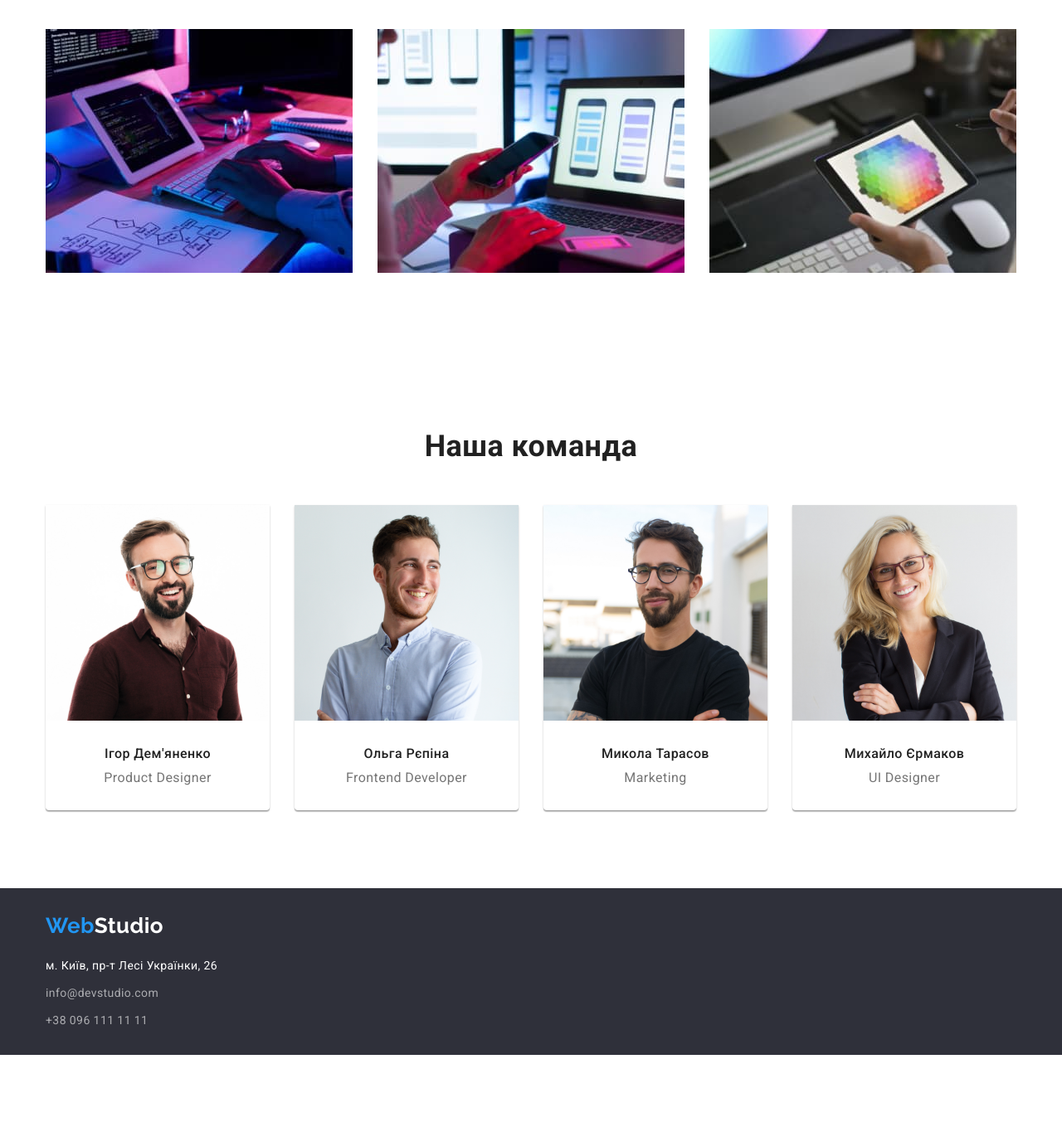
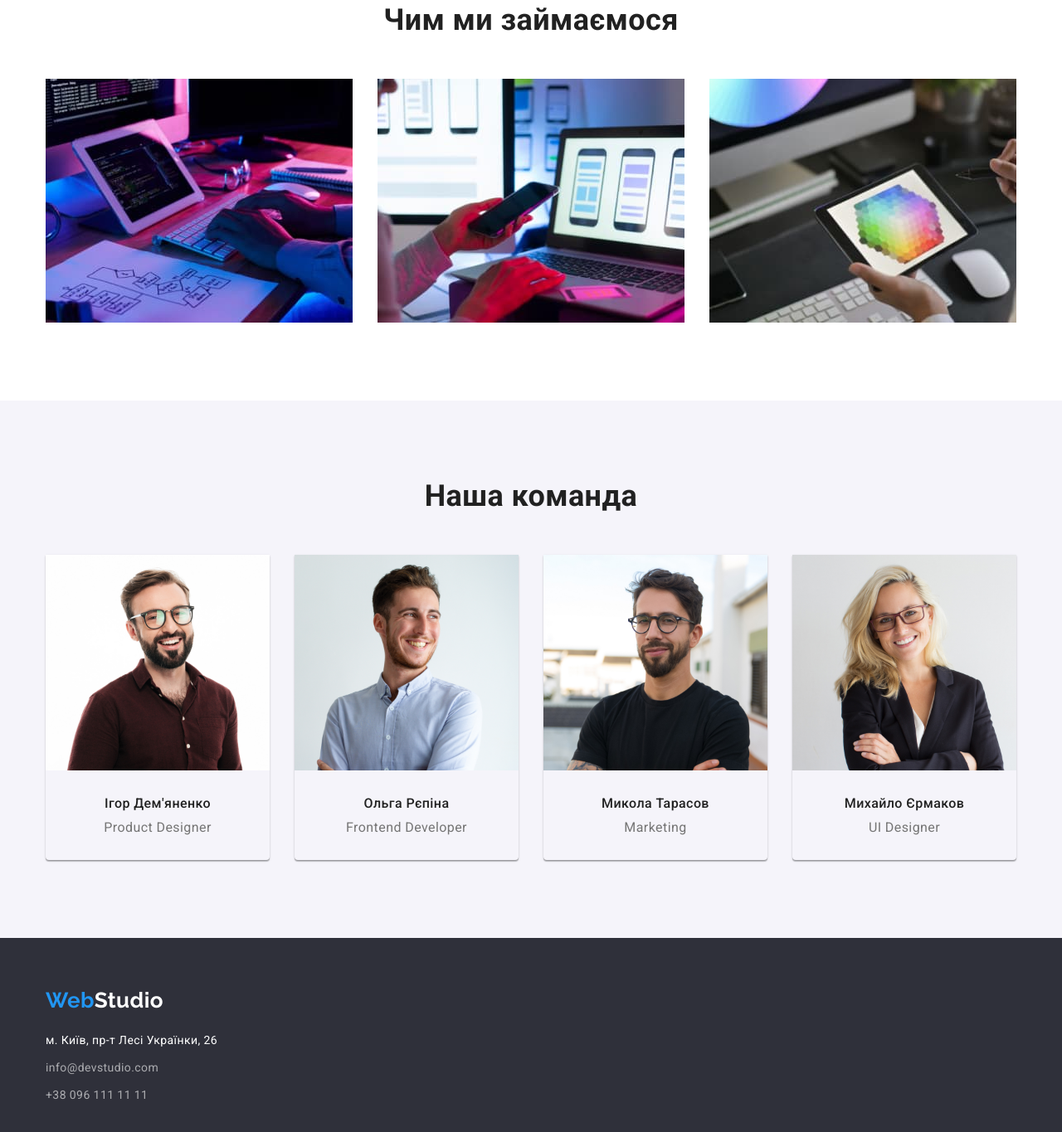
Before and after one commit to svet-shaigen/goit-markup-hw-03-3, a plain HTML site: page index.html in a window 1280 px wide. Shown: the part 969-2334 px from the top of the page at 83% size. Before the commit the page ends 2241 px from the top, so only its background shows below. Drawn offline with nearby package versions, Linux system fonts and the light colour scheme.

Commit message:
Update index.html

```diff
--- a/css/styles.css
+++ b/css/styles.css
@@ -74,10 +74,10 @@
       .section {
         padding-top: 94px;
         padding-bottom: 94px;
-        max-width: 1600px;
+
       }
 
-      .section:nth-child(3) {
+      .section.occupation {
         padding-top: 0;
       }
 
@@ -134,8 +134,11 @@
         color: var(--accent-color);
       }
 
+      .header-list {
+        margin-left: 50px;
+      }
+
       .header-contact {
-        margin-left: 50px;
         color: var(--primary-text-color);
       }
 
@@ -180,6 +183,8 @@
        }
 
        .hero-title {
+        width: 696px;
+        margin: 0 auto;
         font-weight: 900;
         font-size: 44px;
         line-height: calc(60 / 44);
@@ -261,6 +266,7 @@
           gap: 30px;
         }
 
+
        /* -----------------TEAM---------------- */
 
        .team {
@@ -309,14 +315,18 @@
         padding-bottom: 30px;
        }
 
+       .section.team {
+        background-color: var(--team-bg-color);
+       }
+
 
 
 
     /* -----------------FOOTER---------------- */
 
     .footer {
-      padding-top: 30px;
-      padding-bottom: 30px;
+      padding-top: 60px;
+      padding-bottom: 60px;
       background-color: var(--secondary-bg-color);
     }
     .logo-footer {
--- a/index.html
+++ b/index.html
@@ -24,8 +24,8 @@
         </ul>
        </nav>
        <ul class="header-contacts">
-        <li><a class="header-contact link" href="mailto:info@devstudio.com">info@devstudio.com</a></li>
-        <li><a class="header-contact link" href="tel:+380961111111">+38 096 111 11 11</a></li>
+        <li class="header-list"><a class="header-contact link" href="mailto:info@devstudio.com">info@devstudio.com</a></li>
+        <li class="header-list"><a class="header-contact link" href="tel:+380961111111">+38 096 111 11 11</a></li>
        </ul>
     </div>
     </header>
@@ -63,7 +63,7 @@
         </div>
         </section>
 
-        <section class="section">
+        <section class="section occupation">
             <div class="container">
             <h2 class="occupation-title">Чим ми займаємося</h2>
             <ul class="occupation-img">
@@ -74,7 +74,7 @@
         </div>
         </section>
 
-        <section class="section">
+        <section class="section team">
             <div class="container">
             <h2 class="team-title">Наша команда</h2>
             <ul class="team-soc-list">
```
